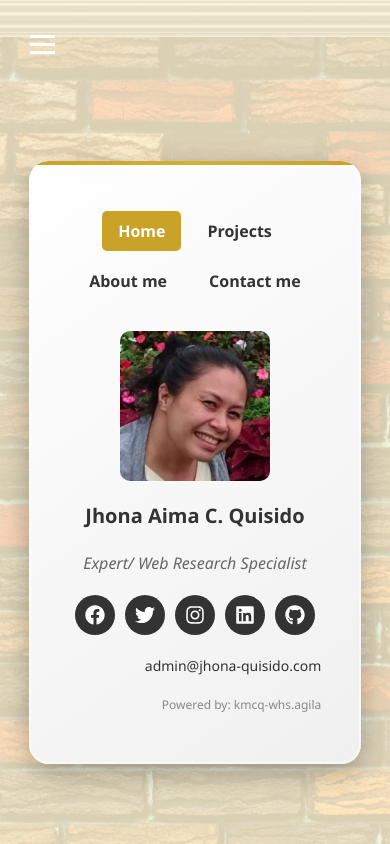
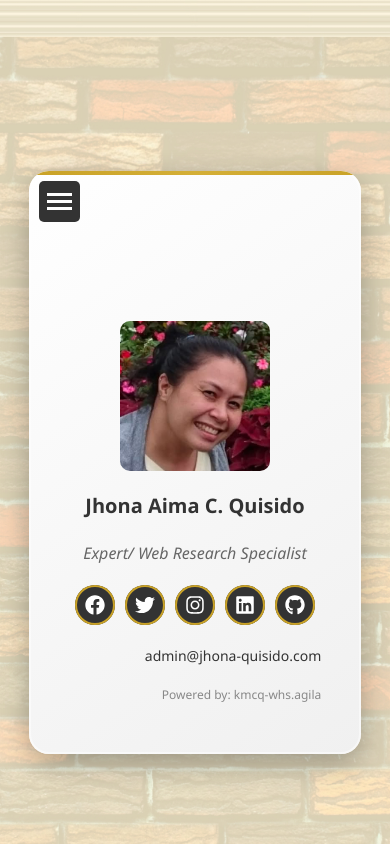
Before and after one commit to michael-quisido/profilepro, a Next.js app: page / in a window 390 px wide. Built offline with nearby package versions, Linux system fonts and the light colour scheme.

Commit message:
Updated mobile hamburger menu styling and social icon borders

```diff
--- a/app/components/IDCard.tsx
+++ b/app/components/IDCard.tsx
@@ -64,14 +64,6 @@ export default function IDCard({ profile = defaultProfile }: { profile?: Profile
 
   return (
     <>
-      {isMobile && (
-        <button className="burger-menu" onClick={() => setMenuOpen(true)}>
-          <span></span>
-          <span></span>
-          <span></span>
-        </button>
-      )}
-
       {menuOpen && (
         <div className="mobile-menu active">
           <span className="close-btn" onClick={() => setMenuOpen(false)}>×</span>
@@ -88,20 +80,18 @@ export default function IDCard({ profile = defaultProfile }: { profile?: Profile
       )}
 
       {isMobile ? (
-        <div className="id-card" style={{ marginTop: '80px' }}>
+        <div className="id-card" style={{ marginTop: '80px', position: 'relative' }}>
+          <button
+            className="burger-menu"
+            onClick={() => setMenuOpen(true)}
+            style={{ position: 'absolute', top: '10px', left: '10px', display: 'block', zIndex: 10 }}
+          >
+            <span></span>
+            <span></span>
+            <span></span>
+          </button>
+
           <div style={{ padding: '30px 20px', display: 'flex', flexDirection: 'column', alignItems: 'center', gap: '20px' }}>
-            <nav className="desktop-menu" style={{ display: 'flex', gap: '10px', flexWrap: 'wrap', justifyContent: 'center', marginBottom: '10px' }}>
-              {menuItems.map((item) => (
-                <Link
-                  key={item.name}
-                  href={item.href}
-                  className={`menu-item ${pathname === item.href ? 'active' : ''}`}
-                >
-                  {item.name}
-                </Link>
-              ))}
-            </nav>
-
             <img
               src={profile.photo}
               alt={profile.name}
--- a/app/globals.css
+++ b/app/globals.css
@@ -98,6 +98,7 @@ body {
   color: white;
   text-decoration: none;
   transition: transform 0.3s, background 0.3s;
+  box-shadow: inset 0 0 0 2px #c9a227;
 }
 
 .social-icon:hover {
@@ -164,15 +165,36 @@ body {
     display: none;
   }
 
-  .burger-menu {
-    display: block;
-  }
-
   .id-card {
     width: 95%;
     min-height: auto;
     padding: 20px;
     margin-top: 60px;
+  }
+
+  .id-card .burger-menu {
+    display: block;
+    position: absolute;
+    top: 15px;
+    left: 15px;
+    background: #333;
+    border-radius: 5px;
+    padding: 8px;
+    margin-bottom: 100px;
+  }
+
+  .id-card .burger-menu span {
+    background: white;
+    margin: 4px 0;
+  }
+
+  .id-card .burger-menu + * {
+    margin-top: 100px;
+  }
+
+  .id-card .burger-menu span {
+    background: white;
+    margin: 4px 0;
   }
 
   .id-card-content {
```
